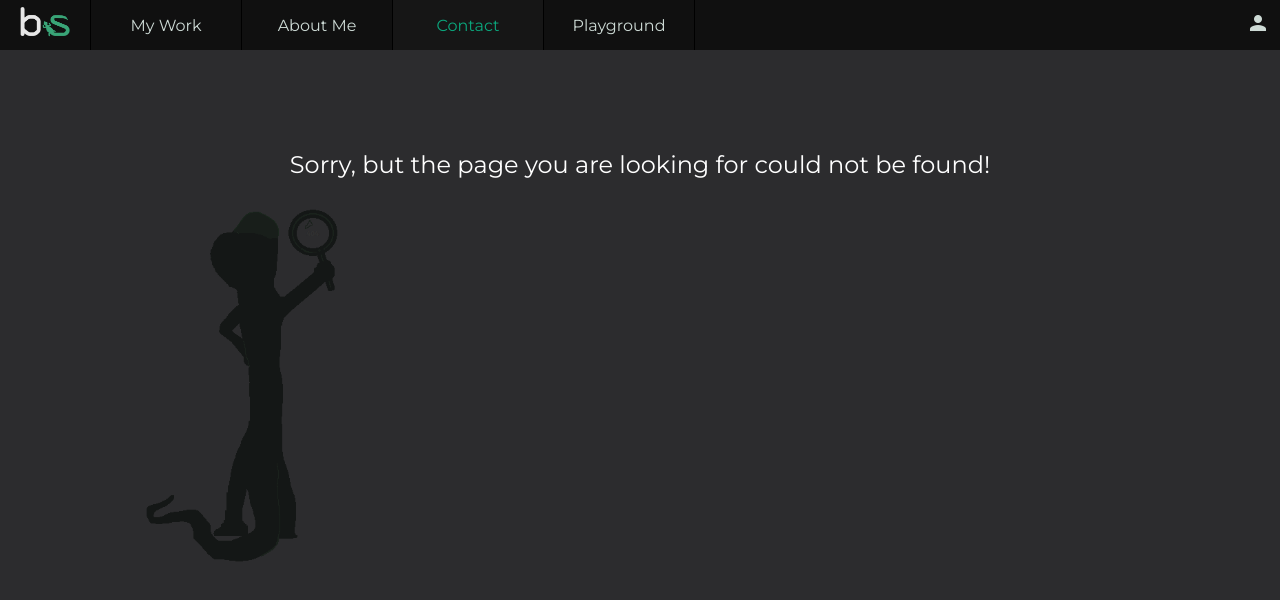
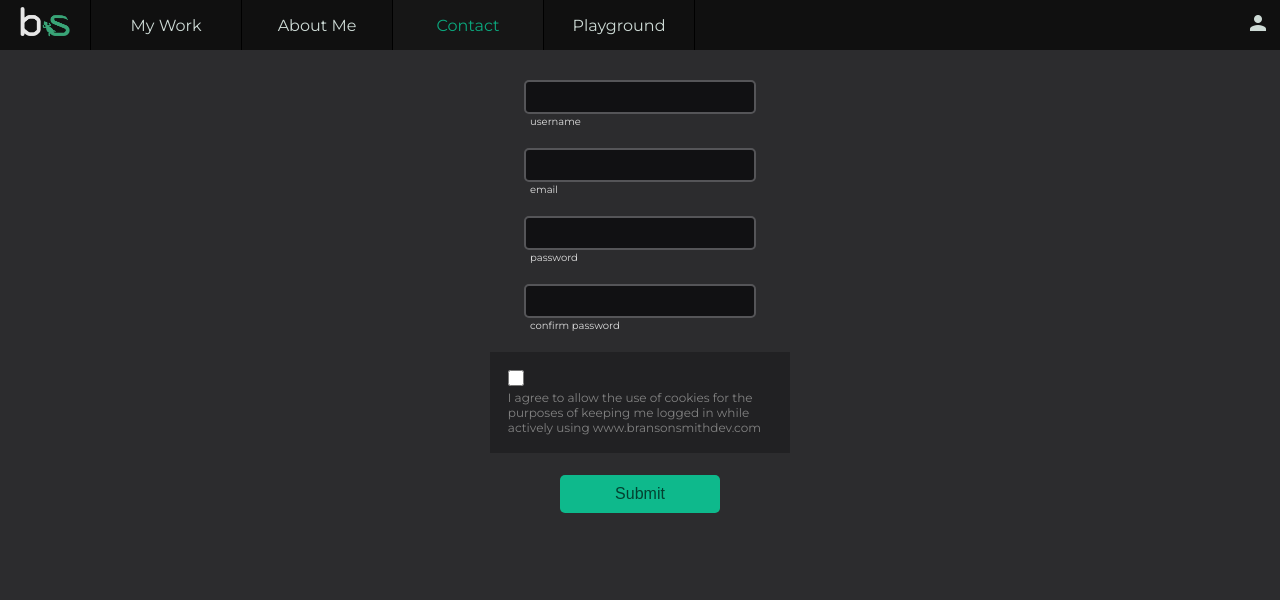
Before and after one commit to bransonsmith/BransonSmithDevUI, an Angular app in the folder branson-smith-dev/: page /user/create in a window 1280 px wide. Shown: the top 600 px of the page. Built offline with nearby package versions, Linux system fonts and the light colour scheme.

Commit message:
Set up create user form

```diff
--- /dev/null
+++ b/branson-smith-dev/src/app/_services/user.service.ts
@@ -0,0 +1,44 @@
+import { Injectable } from '@angular/core';
+import { HttpClient, HttpHeaders } from '@angular/common/http';
+import { Observable } from 'rxjs';
+
+export class UserDto {
+  id: string;
+  username: string;
+  email: string;
+  password: string;
+  logincount: number;
+}
+
+@Injectable({
+  providedIn: 'root'
+})
+export class UserService {
+
+  private url = 'https://bransonsmithdev-api.herokuapp.com/api/users';
+  private httpOptions = {
+    headers: new HttpHeaders({
+      'Content-Type': 'application/json',
+      Authorization: 'my-auth-token'
+    })
+  };
+  constructor(
+    private http: HttpClient
+  ) { }
+
+  getUsers(): Observable<UserDto[]> {
+    return this.http.get<UserDto[]>(this.url + '/');
+  }
+
+  postUser(newUser): Observable<UserDto> {
+    return this.http.post<UserDto>(this.url, newUser, this.httpOptions);
+  }
+
+  updateUser(user): Observable<UserDto> {
+    return this.http.put<UserDto>(this.url + '/' + user.id, user, this.httpOptions);
+  }
+
+  incClick(id, field) {
+    return this.http.put<UserDto>(this.url + '/' + id + '/inc' + field, {}, this.httpOptions);
+  }
+}
--- a/branson-smith-dev/src/app/app-routing.module.ts
+++ b/branson-smith-dev/src/app/app-routing.module.ts
@@ -3,12 +3,12 @@ import { Routes, RouterModule } from '@angular/router';
 import { HomeComponent } from './home/home.component';
 import { PageNotFoundComponent } from './page-not-found/page-not-found.component';
 import { PortfolioComponent } from './portfolio/portfolio.component';
-
-
+import { UserCreateComponent } from './user-create/user-create.component';
 
 const routes: Routes = [
   { path: 'home', component: HomeComponent },
   { path: 'portfolio', component: PortfolioComponent },
+  { path: 'user/create', component: UserCreateComponent },
   { path: '', redirectTo: '/home', pathMatch: 'full' },
   { path: '**', component: PageNotFoundComponent }
 ];
--- a/branson-smith-dev/src/app/portfolio/portfolio.component.ts
+++ b/branson-smith-dev/src/app/portfolio/portfolio.component.ts
@@ -1,7 +1,6 @@
 import { Component, OnInit } from '@angular/core';
 import { Router } from '@angular/router';
-import { ProjectDto } from '../portfolio-project-preview/portfolio-project-preview.component';
-import { ProjectService } from '../_services/project.service';
+import { ProjectDto, ProjectService } from '../_services/project.service';
 
 @Component({
   selector: 'app-portfolio',
--- /dev/null
+++ b/branson-smith-dev/src/app/user-create/user-create.component.css
@@ -0,0 +1,37 @@
+button {
+    margin: 12px auto 0px;
+    background-color: var(--accent-color-b);
+    height: 38px;
+    width: 160px;
+    border-radius: 5px;
+    font-size: 16px;
+    color: var(--accent-color-d4);
+}
+
+.accept-box {
+    height: fit-content;
+    width: 300px;
+    max-width: 90%;
+    margin: 10px auto 10px;
+    padding: 8px;
+    font-size: 12px;
+    background-color: var(--background-d);
+    color: var(--content-font-color-d);
+    display: flex;
+    flex-direction: row;
+}
+
+input[type='checkbox'] {
+    width: 16px;
+    height: 16px;
+    margin-bottom: 4px
+}
+input[type='checkbox']:hover {
+    cursor: pointer;
+}
+
+.validation-text {
+    color: var(--red);
+    font-size: 10px;
+    margin: 6px auto;
+}
--- /dev/null
+++ b/branson-smith-dev/src/app/user-create/user-create.component.html
@@ -0,0 +1,30 @@
+<form [formGroup]="userForm" (ngSubmit)="onSubmit(userForm.value)">
+
+    <div class="form-field">
+        <input id="username" type="text" formControlName="username">
+        <label for="username"> username </label>
+    </div>
+    <div class="form-field">
+        <input id="email" type="email" formControlName="email">
+        <label for="email"> email </label>
+    </div>
+    <div class="form-field">
+        <input id="password" type="password" formControlName="password">
+        <label for="password"> password </label>
+    </div>
+    <div class="form-field">
+        <input id="confirmpassword" type="password" formControlName="confirmpassword">
+        <label for="confirmpassword"> confirm password </label>
+    </div>
+
+    <div class="accept-box">
+        <div class="form-field">
+            <input id="acceptcookies" type="checkbox" formControlName="acceptcookies">
+            <div> I agree to allow the use of cookies for the purposes of keeping me logged in while actively using www.bransonsmithdev.com </div>
+        </div>
+    </div>
+
+    <button type="submit">Submit</button>
+    <div class="validation-text" *ngIf="validationText.length > 0">{{validationText}}</div>
+
+</form>
--- /dev/null
+++ b/branson-smith-dev/src/app/user-create/user-create.component.ts
@@ -0,0 +1,63 @@
+import { Component, OnInit } from '@angular/core';
+import { FormBuilder, Validators } from '@angular/forms';
+import { Router } from '@angular/router';
+import { UserDto, UserService } from '../_services/user.service';
+
+@Component({
+  selector: 'app-user-create',
+  templateUrl: './user-create.component.html',
+  styleUrls: ['./user-create.component.css']
+})
+export class UserCreateComponent implements OnInit {
+
+  userForm;
+  validationText = '';
+
+  constructor(
+    private formBuilder: FormBuilder,
+    private userService: UserService,
+    private router: Router
+  ) {
+    this.userForm = this.formBuilder.group({
+      username: ['', Validators.minLength(2)],
+      email: ['', Validators.minLength(5)],
+      password: ['', Validators.minLength(6)],
+      confirmpassword: ['', Validators.minLength(6)],
+      acceptcookies: [false, Validators.requiredTrue]
+    });
+  }
+
+  ngOnInit() {
+  }
+
+  onSubmit(userData) {
+    this.validationText = '';
+    if (!this.userForm.valid) {
+      if (this.userForm.value.username.length < 2) {
+        this.validationText += 'Username must be at least 2 characters long.';
+      } else if (this.userForm.value.email.length < 5) {
+        this.validationText += 'Email must be at least 5 characters long.';
+      } else if (!this.userForm.value.email.includes('@')) {
+        this.validationText += 'Email must include an @ domain.';
+      } else if (this.userForm.value.password.length < 6) {
+        this.validationText += 'Password must be at least 6 characters long.';
+      } else if (this.userForm.value.password !== this.userForm.value.confirmpassword) {
+        this.validationText += 'Password and Confirm Password fields must match.';
+      } else if (!this.userForm.value.acceptcookies) {
+        this.validationText += 'You must accept the cookie policy to make an account.';
+      }
+    } else {
+      const newUser: UserDto = {
+        username: this.userForm.value.username,
+        email: this.userForm.value.email,
+        password: this.userForm.value.password,
+        id: '',
+        logincount: 0,
+      };
+      this.userService.postUser(newUser).subscribe( response =>
+        console.log(response)
+      );
+    }
+
+  }
+}
--- a/branson-smith-dev/src/styles.css
+++ b/branson-smith-dev/src/styles.css
@@ -22,6 +22,7 @@ app-root {
 
     --header-font-color: #cddad5;
     --content-font-color: #dedede;
+    --content-font-color-d: #828282;
     --content-font-color-b: #ffffff;
 
 
@@ -39,6 +40,7 @@ app-root {
     --contrast-color: #ca0852;
     --contrast-color-d: #a80241;
     --contrast-color-d2: #94023a;
+    --red: #b84444;
 
     --background:   #2C2C2E;
     --background-d: #212123;
@@ -65,7 +67,49 @@ button {
     box-shadow: none;
     margin: none;
     padding: none;
+    width: 160px;
+    max-width: 100%;
 } button:hover {
     cursor: pointer;
     box-shadow: 0px 3px 4px rgba(0, 0, 0, 0.563);
 }
+
+form {
+    width: fit-content;
+    max-width: 100%;
+    padding: 20px 40px;
+    height: fit-content;
+    display: flex;
+    flex-direction: column;
+    margin: auto;
+}
+
+.form-field {
+    display: flex;
+    flex-direction: column;
+    margin: auto;
+    height: fit-content;
+    padding: 10px;
+    max-width: 100%;
+}
+
+label {
+    font-size: 10px;
+    width: fit-content;
+    height: fit-content;
+    margin: 1px auto auto 6px;
+    color: var(--content-font-color);
+}
+
+input {
+    width: 220px;
+    max-width: 100%;
+    height: 28px;
+    margin: auto auto auto 0px;
+    border-radius: 5px;
+    border: 2px solid var(--border-color-b4);
+    background-color: var(--background-d2);
+    color: var(--content-font-color-d);
+    font-weight: bold;
+    padding-left: 6px;
+}
```
Also changed, not shown: branson-smith-dev/src/app/_services/project.service.ts (+12 -1 lines), branson-smith-dev/src/app/app.module.ts (+7 -2 lines), branson-smith-dev/src/app/portfolio-project-preview/portfolio-project-preview.component.ts (+1 -12 lines), 2 other files (tests, documents, lock files or other folders).
